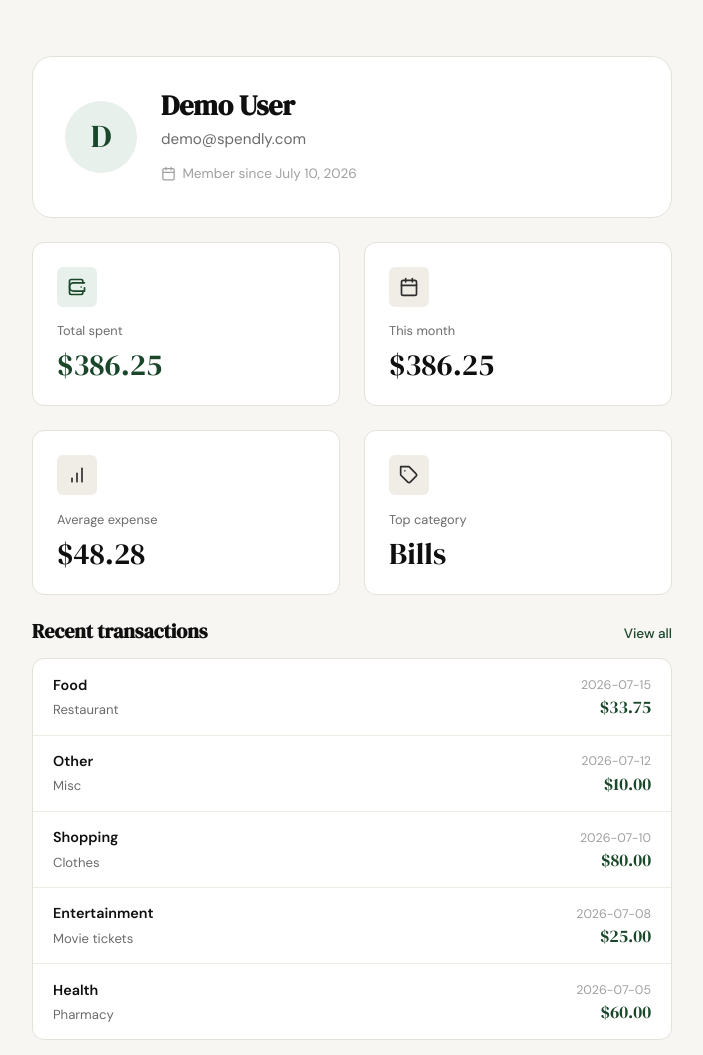
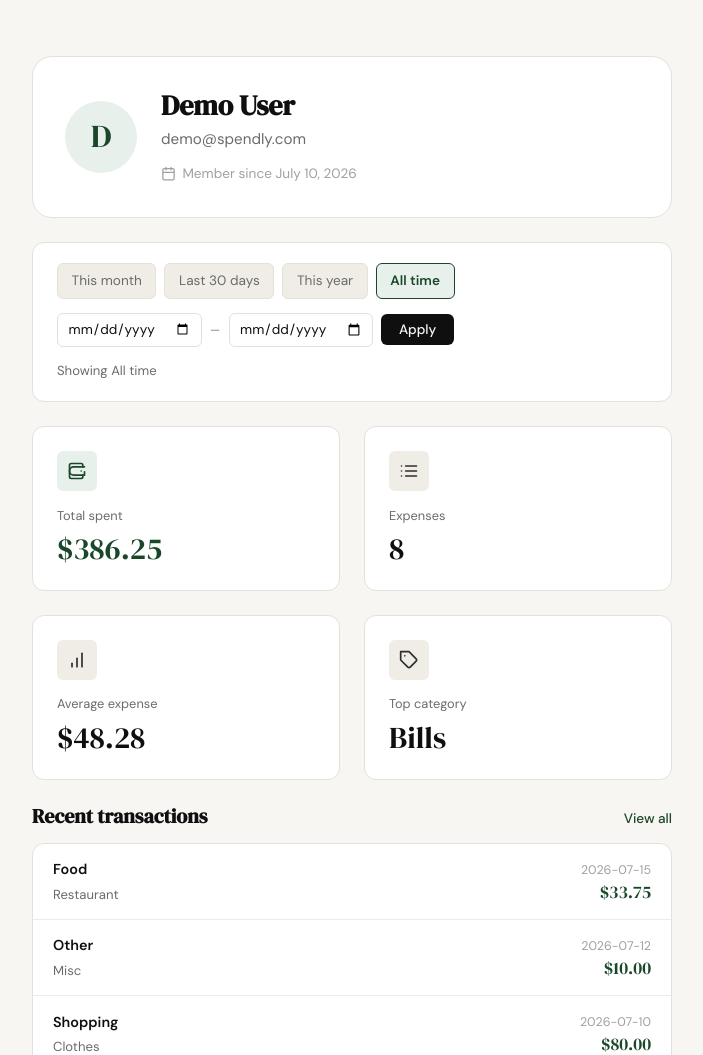
Before and after one commit to PaulShivers/spendly, a Flask app: page /profile in a window 1280 px wide. Shown: the part 61-1116 px from the top of the page, without its empty margins (288-991 px from the left). Run offline with Flask 3, Linux system fonts and the light colour scheme; the visitor is signed in with stand-in values (Sample User, id 1); data comes from the database, SQL or seed files in the repository.

Commit message:
add date filter

```diff
--- a/app.py
+++ b/app.py
@@ -1,6 +1,6 @@
 import os
 import sqlite3
-from datetime import datetime
+from datetime import date, datetime, timedelta
 
 from flask import Flask, flash, redirect, render_template, request, session, url_for
 from werkzeug.security import check_password_hash
@@ -22,6 +22,57 @@ app.secret_key = os.environ.get("SECRET_KEY", "dev-secret-change-in-production")
 with app.app_context():
     init_db()
     seed_db()
+
+
+# ------------------------------------------------------------------ #
+# Helpers                                                             #
+# ------------------------------------------------------------------ #
+
+def _format_day(value):
+    """Display a YYYY-MM-DD string as e.g. 'Jul 1, 2026'."""
+    dt = datetime.strptime(value, "%Y-%m-%d")
+    return f"{dt.strftime('%b')} {dt.day}, {dt.year}"
+
+
+def _valid_date(value):
+    """Return a canonical YYYY-MM-DD string if value is a valid date, else None."""
+    if not value:
+        return None
+    try:
+        return datetime.strptime(value, "%Y-%m-%d").date().isoformat()
+    except (ValueError, TypeError):
+        return None
+
+
+def resolve_date_range(preset, start, end):
+    """Resolve profile filter params to (start_date, end_date, active_preset, label).
+
+    A valid preset wins; otherwise a custom start/end range is used (malformed
+    bounds are ignored); otherwise the default is all time.
+    """
+    today = date.today()
+    presets = {
+        "month": (today.replace(day=1).isoformat(), today.isoformat(), "This month"),
+        "30d": ((today - timedelta(days=29)).isoformat(), today.isoformat(), "Last 30 days"),
+        "year": (today.replace(month=1, day=1).isoformat(), today.isoformat(), "This year"),
+        "all": (None, None, "All time"),
+    }
+    if preset in presets:
+        start_date, end_date, label = presets[preset]
+        return start_date, end_date, preset, label
+
+    start_date = _valid_date(start)
+    end_date = _valid_date(end)
+    if start_date or end_date:
+        if start_date and end_date:
+            label = f"{_format_day(start_date)} – {_format_day(end_date)}"
+        elif start_date:
+            label = f"From {_format_day(start_date)}"
+        else:
+            label = f"Up to {_format_day(end_date)}"
+        return start_date, end_date, None, label
+
+    return None, None, "all", "All time"
 
 
 # ------------------------------------------------------------------ #
@@ -113,9 +164,17 @@ def profile():
         session.clear()
         return redirect(url_for("login"))
 
-    summary = get_summary(session["user_id"])
-    recent = get_expenses(session["user_id"], limit=5)
-    breakdown = get_category_breakdown(session["user_id"])
+    start_date, end_date, active_preset, period_label = resolve_date_range(
+        request.args.get("preset"),
+        request.args.get("start"),
+        request.args.get("end"),
+    )
+
+    summary = get_summary(session["user_id"], start_date, end_date)
+    recent = get_expenses(
+        session["user_id"], limit=5, start_date=start_date, end_date=end_date
+    )
+    breakdown = get_category_breakdown(session["user_id"], start_date, end_date)
     overall_total = sum(row["total"] for row in breakdown)
 
     dt = datetime.strptime(user["created_at"], "%Y-%m-%d %H:%M:%S")
@@ -129,6 +188,10 @@ def profile():
         breakdown=breakdown,
         overall_total=overall_total,
         member_since=member_since,
+        active_preset=active_preset,
+        period_label=period_label,
+        start_date=start_date,
+        end_date=end_date,
     )
 
 
--- a/database/db.py
+++ b/database/db.py
@@ -90,11 +90,18 @@ def get_expense_summary(user_id):
         conn.close()
 
 
-def get_expenses(user_id, limit=None):
+def get_expenses(user_id, limit=None, start_date=None, end_date=None):
     conn = get_db()
     try:
-        query = "SELECT * FROM expenses WHERE user_id = ? ORDER BY date DESC, id DESC"
+        query = "SELECT * FROM expenses WHERE user_id = ?"
         params = [user_id]
+        if start_date is not None:
+            query += " AND date >= ?"
+            params.append(start_date)
+        if end_date is not None:
+            query += " AND date <= ?"
+            params.append(end_date)
+        query += " ORDER BY date DESC, id DESC"
         if limit is not None:
             query += " LIMIT ?"
             params.append(limit)
@@ -103,23 +110,32 @@ def get_expenses(user_id, limit=None):
         conn.close()
 
 
-def get_summary(user_id):
+def get_summary(user_id, start_date=None, end_date=None):
     conn = get_db()
     try:
+        date_clause = ""
+        date_params = []
+        if start_date is not None:
+            date_clause += " AND date >= ?"
+            date_params.append(start_date)
+        if end_date is not None:
+            date_clause += " AND date <= ?"
+            date_params.append(end_date)
+
         row = conn.execute(
             "SELECT COUNT(*) AS count, "
             "COALESCE(SUM(amount), 0) AS total, "
             "COALESCE(SUM(CASE WHEN strftime('%Y-%m', date) = strftime('%Y-%m', 'now') "
             "THEN amount ELSE 0 END), 0) AS month_total, "
             "COALESCE(AVG(amount), 0) AS average "
-            "FROM expenses WHERE user_id = ?",
-            (user_id,),
+            "FROM expenses WHERE user_id = ?" + date_clause,
+            [user_id] + date_params,
         ).fetchone()
 
         top = conn.execute(
-            "SELECT category FROM expenses WHERE user_id = ? "
-            "GROUP BY category ORDER BY SUM(amount) DESC LIMIT 1",
-            (user_id,),
+            "SELECT category FROM expenses WHERE user_id = ?" + date_clause +
+            " GROUP BY category ORDER BY SUM(amount) DESC LIMIT 1",
+            [user_id] + date_params,
         ).fetchone()
 
         return {
@@ -133,15 +149,22 @@ def get_summary(user_id):
         conn.close()
 
 
-def get_category_breakdown(user_id):
+def get_category_breakdown(user_id, start_date=None, end_date=None):
     conn = get_db()
     try:
-        return conn.execute(
+        query = (
             "SELECT category, COALESCE(SUM(amount), 0) AS total, COUNT(*) AS count "
-            "FROM expenses WHERE user_id = ? "
-            "GROUP BY category ORDER BY total DESC",
-            (user_id,),
-        ).fetchall()
+            "FROM expenses WHERE user_id = ?"
+        )
+        params = [user_id]
+        if start_date is not None:
+            query += " AND date >= ?"
+            params.append(start_date)
+        if end_date is not None:
+            query += " AND date <= ?"
+            params.append(end_date)
+        query += " GROUP BY category ORDER BY total DESC"
+        return conn.execute(query, params).fetchall()
     finally:
         conn.close()
 
--- a/static/css/profile.css
+++ b/static/css/profile.css
@@ -75,6 +75,76 @@
     width: 15px;
     height: 15px;
     flex-shrink: 0;
+}
+
+/* ---- Filter bar ---- */
+
+.filter-bar {
+    display: flex;
+    flex-direction: column;
+    gap: 0.85rem;
+    background: var(--paper-card);
+    border: 1px solid var(--border);
+    border-radius: var(--radius-md);
+    padding: 1.25rem 1.5rem;
+}
+
+.filter-presets {
+    display: flex;
+    flex-wrap: wrap;
+    gap: 0.5rem;
+}
+
+.filter-chip {
+    padding: 0.4rem 0.85rem;
+    border: 1px solid var(--border);
+    border-radius: var(--radius-sm);
+    font-size: 0.85rem;
+    color: var(--ink-muted);
+    background: var(--paper-warm);
+}
+
+.filter-chip:hover {
+    color: var(--ink);
+    border-color: var(--accent);
+}
+
+.filter-chip--active {
+    background: var(--accent-light);
+    color: var(--accent);
+    border-color: var(--accent);
+    font-weight: 600;
+}
+
+.filter-range {
+    display: flex;
+    align-items: center;
+    flex-wrap: wrap;
+    gap: 0.5rem;
+}
+
+.filter-input {
+    padding: 0.4rem 0.6rem;
+    border: 1px solid var(--border);
+    border-radius: var(--radius-sm);
+    font-family: var(--font-body);
+    font-size: 0.85rem;
+    color: var(--ink);
+    background: var(--paper-card);
+}
+
+.filter-range-sep {
+    color: var(--ink-faint);
+}
+
+.filter-apply {
+    padding: 0.45rem 1.1rem;
+    font-size: 0.85rem;
+}
+
+.filter-caption {
+    font-size: 0.82rem;
+    color: var(--ink-muted);
 }
 
 /* ---- Stat cards ---- */
@@ -244,4 +314,10 @@
     .profile-meta { justify-content: center; }
 
     .stat-grid { grid-template-columns: 1fr; }
+
+    .filter-range { width: 100%; }
+
+    .filter-input { flex: 1 1 40%; }
+
+    .filter-apply { flex: 1 1 100%; }
 }
--- a/templates/profile.html
+++ b/templates/profile.html
@@ -28,6 +28,31 @@
             </div>
         </header>
 
+        <div class="filter-bar">
+            <div class="filter-presets">
+                {% set presets = [
+                    ('month', 'This month'),
+                    ('30d', 'Last 30 days'),
+                    ('year', 'This year'),
+                    ('all', 'All time')
+                ] %}
+                {% for key, text in presets %}
+                <a href="{{ url_for('profile', preset=key) }}"
+                   class="filter-chip{{ ' filter-chip--active' if active_preset == key else '' }}"
+                   {% if active_preset == key %}aria-current="page"{% endif %}>{{ text }}</a>
+                {% endfor %}
+            </div>
+            <form class="filter-range" method="get" action="{{ url_for('profile') }}">
+                <input type="date" name="start" value="{{ start_date or '' }}"
+                       class="filter-input" aria-label="Start date">
+                <span class="filter-range-sep" aria-hidden="true">–</span>
+                <input type="date" name="end" value="{{ end_date or '' }}"
+                       class="filter-input" aria-label="End date">
+                <button type="submit" class="btn-primary filter-apply">Apply</button>
+            </form>
+            <p class="filter-caption">Showing {{ period_label }}</p>
+        </div>
+
         <div class="stat-grid">
             <article class="stat-card stat-card--accent">
                 <div class="stat-icon">
@@ -46,12 +71,16 @@
                 <div class="stat-icon">
                     <svg viewBox="0 0 24 24" fill="none" stroke="currentColor" stroke-width="2"
                          stroke-linecap="round" stroke-linejoin="round" aria-hidden="true">
-                        <rect x="3" y="4" width="18" height="18" rx="2"></rect>
-                        <path d="M16 2v4M8 2v4M3 10h18"></path>
+                        <line x1="8" y1="6" x2="21" y2="6"></line>
+                        <line x1="8" y1="12" x2="21" y2="12"></line>
+                        <line x1="8" y1="18" x2="21" y2="18"></line>
+                        <line x1="3" y1="6" x2="3.01" y2="6"></line>
+                        <line x1="3" y1="12" x2="3.01" y2="12"></line>
+                        <line x1="3" y1="18" x2="3.01" y2="18"></line>
                     </svg>
                 </div>
-                <span class="stat-label">This month</span>
-                <span class="stat-value">${{ "{:,.2f}".format(summary["month_total"]) }}</span>
+                <span class="stat-label">Expenses</span>
+                <span class="stat-value">{{ summary["count"] }}</span>
             </article>
 
             <article class="stat-card">
```
Also changed, not shown: tests/test_06-date-filter-profile.py (added, +500 -0 lines), .claude/specs/06-date-filter-profile.md (added).
